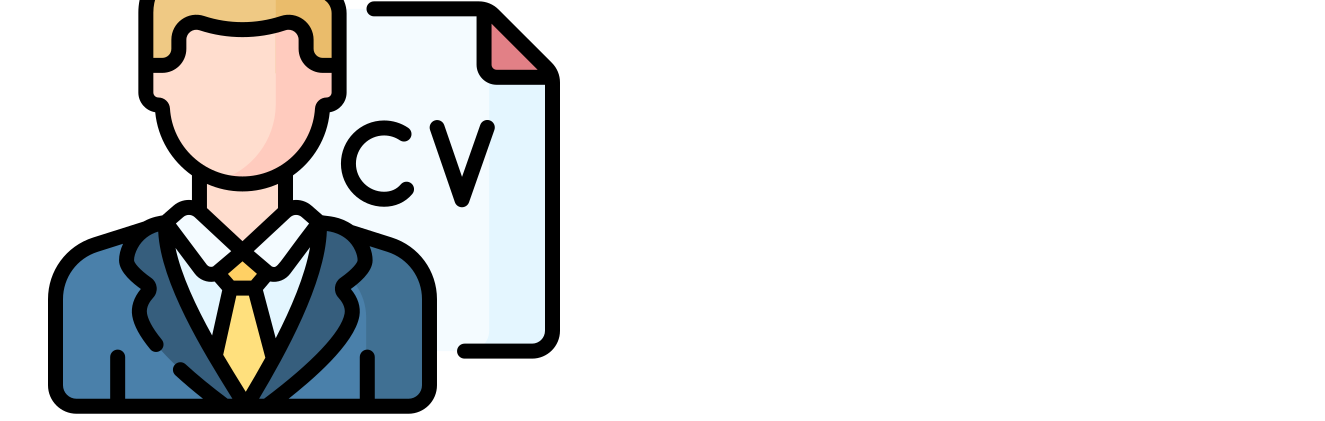
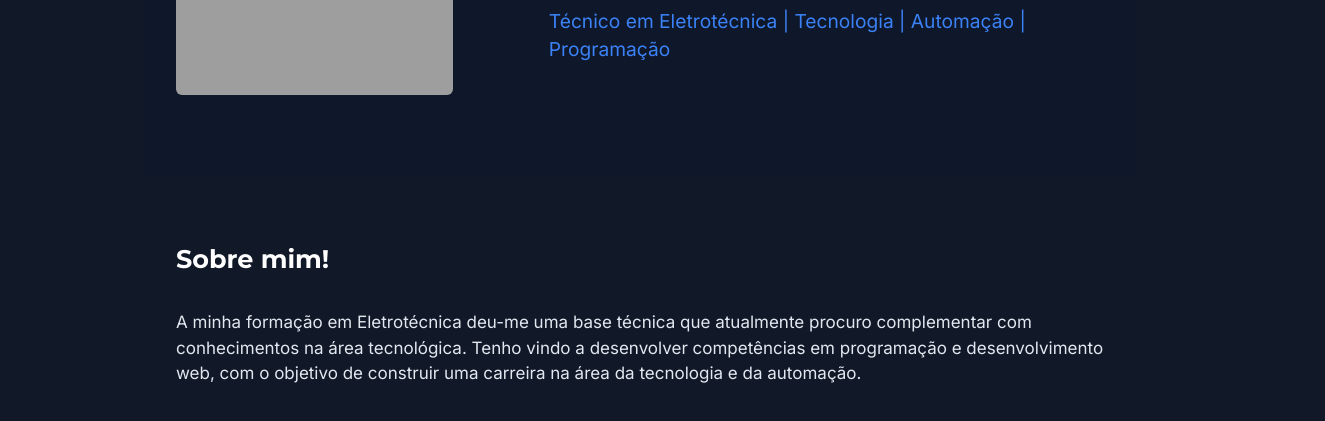
Before and after one commit to Rlpimenta/Portfolio, a plain HTML site: page portfolio.html in a window 1280 px wide. Shown: the part 258-679 px from the top of the page, 1325 px wide, since content can reach past the window. Drawn offline with Linux system fonts and the light colour scheme; the site is published under a folder, as on GitHub Pages, so addresses that start at the root find nothing.

Commit message:
Corrige caminho do CSS do portfólio

```diff
--- a/portfolio.html
+++ b/portfolio.html
@@ -13,7 +13,7 @@
 
     <link href="https://fonts.googleapis.com/css2?family=Inter&family=Montserrat:wght@600;700&display=swap" rel="stylesheet">
 
-    <link rel="stylesheet" href="/css/portfolio.css">
+    <link rel="stylesheet" href="css/portfolio.css">
 
     <script src="script.js" defer></script>
 
```
